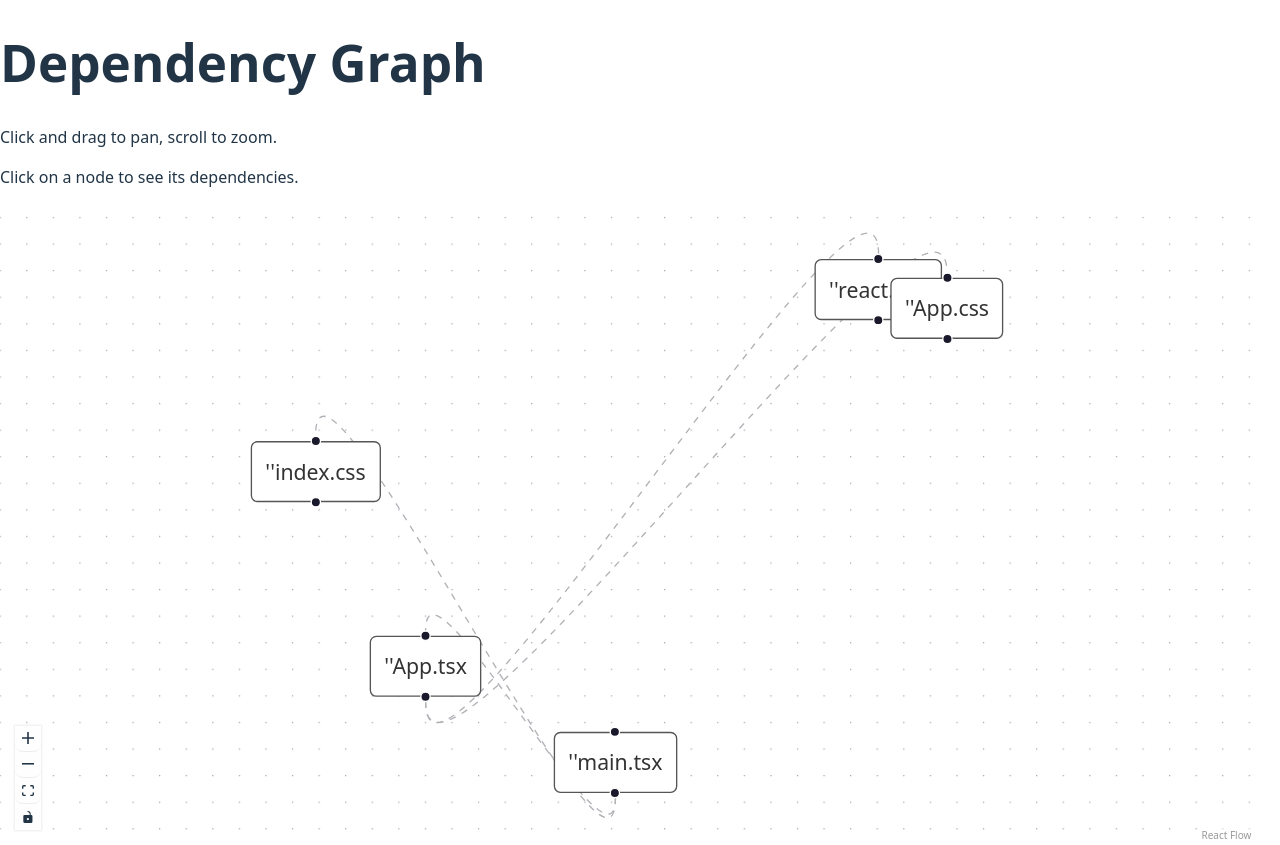
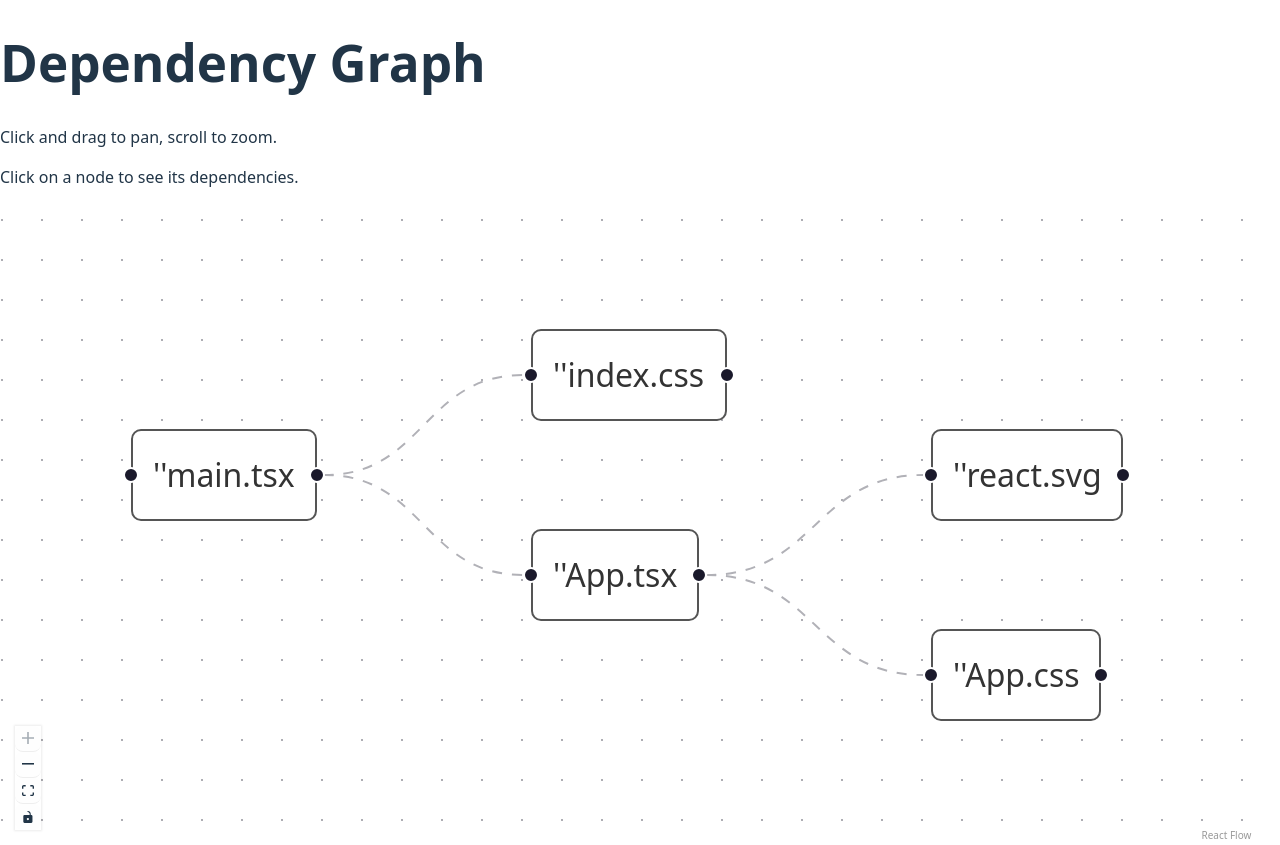
Before and after one commit to ysksm/ImportGraphTS, a React (Vite) app in the folder graph-view/: page / in a window 1280 px wide. Built offline with nearby package versions, Linux system fonts and the light colour scheme.

Commit message:
自動レイアウト対応とリファクタ

```diff
--- a/graph-view/package.json
+++ b/graph-view/package.json
@@ -10,6 +10,7 @@
     "preview": "vite preview"
   },
   "dependencies": {
+    "@dagrejs/dagre": "^1.1.4",
     "@xyflow/react": "^12.6.0",
     "react": "^19.0.0",
     "react-dom": "^19.0.0"
--- /dev/null
+++ b/graph-view/src/CustomNode.tsx
@@ -0,0 +1,13 @@
+import { Handle, Position } from "@xyflow/react";
+
+const CustomNode = ({ data }: { data: { label: string } }) => {
+    return (
+      <div style={{ padding: 10, border: '1px solid #555', borderRadius: 5, backgroundColor: '#fff', color: '#333' }}>''
+        {data.label}
+        <Handle type="target" position={Position.Left} />
+        <Handle type="source" position={Position.Right} />
+      </div>
+    );
+  };
+
+export default CustomNode;
--- a/graph-view/src/GraphView.tsx
+++ b/graph-view/src/GraphView.tsx
@@ -1,5 +1,6 @@
 // src/GraphView.tsx
 import React, { useCallback } from 'react';
+
 import {
   ReactFlow,
   Background,
@@ -7,92 +8,25 @@ import {
   useNodesState,
   useEdgesState,
   addEdge,
-  Handle,
-  Position,
-  type Node,
-  type Edge,
   type FitViewOptions,
   type DefaultEdgeOptions,
   type OnConnect,
 } from '@xyflow/react';
 import '@xyflow/react/dist/style.css';
-import depsData from '../deps.json';
-
-interface Deps {
-  fullPath: string;
-  FileName: string;
-  isRoot: boolean;
-  imports: {
-    fullPath: string;
-    FileName: string;
-  }[];
-}
-
-function normalizePath(from: string, rel: string) {
-  const base = from.replace(/\/[^/]+$/, '');
-  const full = `${base}/${rel}`;
-  const parts = full.split('/').filter(p => p !== '.');
-  const stack: string[] = [];
-  for (const p of parts) {
-    if (p === '..') stack.pop();
-    else stack.push(p);
-  }
-  return stack.join('/');
-}
-
-const CustomNode = ({ data }: { data: { label: string } }) => {
-  return (
-    <div style={{ padding: 10, border: '1px solid #555', borderRadius: 5, backgroundColor: '#fff', color: '#333' }}>''
-      {data.label}
-      <Handle type="target" position={Position.Top} />
-      <Handle type="source" position={Position.Bottom} />
-    </div>
-  );
-};
+import CustomNode from './CustomNode';
+import getLayoutedNodes from './layoutedNodes';
 
 const nodeTypes = {
   custom: CustomNode,
 };
 
 const GraphView: React.FC = () => {
-  const dependenciesList = depsData;
 
-  console.log('Dependencies:', dependenciesList);
-
-  // テキストを表示するためのノードとエッジを生成
-  const initialNodes: Node[] = dependenciesList.map((item) => ({
-    id: item.fullPath,
-    type: 'custom',
-    data: { label: item.FileName },
-    position: { x: Math.random() * 600, y: Math.random() * 400 },
-  }));
-
-  console.log('Initial Nodes:', initialNodes);
-
-  let initialEdges: Edge[] = [];
-
-  dependenciesList.forEach((item) => {
-    item.Imports.forEach((imp) => {
-      initialEdges.push(
-        {
-        id: `${item.fullPath}->${imp.fullPath}`,
-        source: item.fullPath,
-        target: imp.fullPath,
-        animated: true,
-        type: 'custom',
-        data: { label: item.FileName },
-        },
-      );
-    });
-  });
-
-  console.log('Initial Edges:', initialEdges);
-
+  const layoutedNodes = getLayoutedNodes();
   const fitViewOptions: FitViewOptions = { padding: 0.2 };
   const defaultEdgeOptions: DefaultEdgeOptions = { animated: true };
-
-  const [nodes, _setNodes, onNodesChange] = useNodesState(initialNodes);
-  const [edges, setEdges, onEdgesChange] = useEdgesState(initialEdges);
+  const [nodes, _setNodes, onNodesChange] = useNodesState(layoutedNodes.nodes);
+  const [edges, setEdges, onEdgesChange] = useEdgesState(layoutedNodes.edges);
   const onConnect: OnConnect = useCallback(
     (params) => setEdges((eds) => addEdge(params, eds)),
     [setEdges]
--- /dev/null
+++ b/graph-view/src/layoutedNodes.ts
@@ -0,0 +1,76 @@
+import { Node, Edge } from '@xyflow/react';
+import dagre from '@dagrejs/dagre';
+import depsData from '../deps.json';
+
+export interface LayoutedNodes {
+    nodes: Node[];
+    edges: Edge[];
+}
+
+const getLayoutedNodes = (): LayoutedNodes => {
+    const dependenciesList = depsData;
+
+  console.log('Dependencies:', dependenciesList);
+
+  // テキストを表示するためのノードとエッジを生成
+  const initialNodes: Node[] = dependenciesList.map((item) => ({
+    id: item.fullPath,
+    type: 'custom',
+    data: {
+      label: item.FileName,
+      deps: item.Imports },
+    position: {x: 0, y: 0},
+
+  }));
+
+  console.log('Initial Nodes:', initialNodes);
+
+  let initialEdges: Edge[] = [];
+
+  dependenciesList.forEach((item) => {
+    item.Imports.forEach((imp) => {
+      initialEdges.push(
+        {
+        id: `${item.fullPath}->${imp.fullPath}`,
+        source: item.fullPath,
+        target: imp.fullPath,
+        animated: true,
+        type: 'custom',
+        data: { label: item.FileName },
+        },
+      );
+    });
+  });
+
+  console.log('Initial Edges:', initialEdges);
+
+  const g = new dagre.graphlib.Graph();
+  g.setGraph({ rankdir: 'LR' });
+  g.setDefaultEdgeLabel(() => ({}));
+  initialNodes.forEach((node) => {
+    g.setNode(node.id, { width: 150, height: 50 });
+  });
+  initialEdges.forEach((edge) => {
+    g.setEdge(edge.source, edge.target);
+  }
+  );
+  dagre.layout(g);
+
+  console.log('Dagre Graph:', g);
+
+  const layoutNodes = initialNodes.map((node) => {
+    const { x, y } = g.node(node.id);
+    return {
+      ...node,
+      position: {x, y}
+    };
+  });
+
+  return {
+    nodes: layoutNodes,
+    edges: initialEdges,
+  };
+
+}
+
+export default getLayoutedNodes;
```
Also changed, not shown: 1 other file (tests, documents, lock files or other folders).
